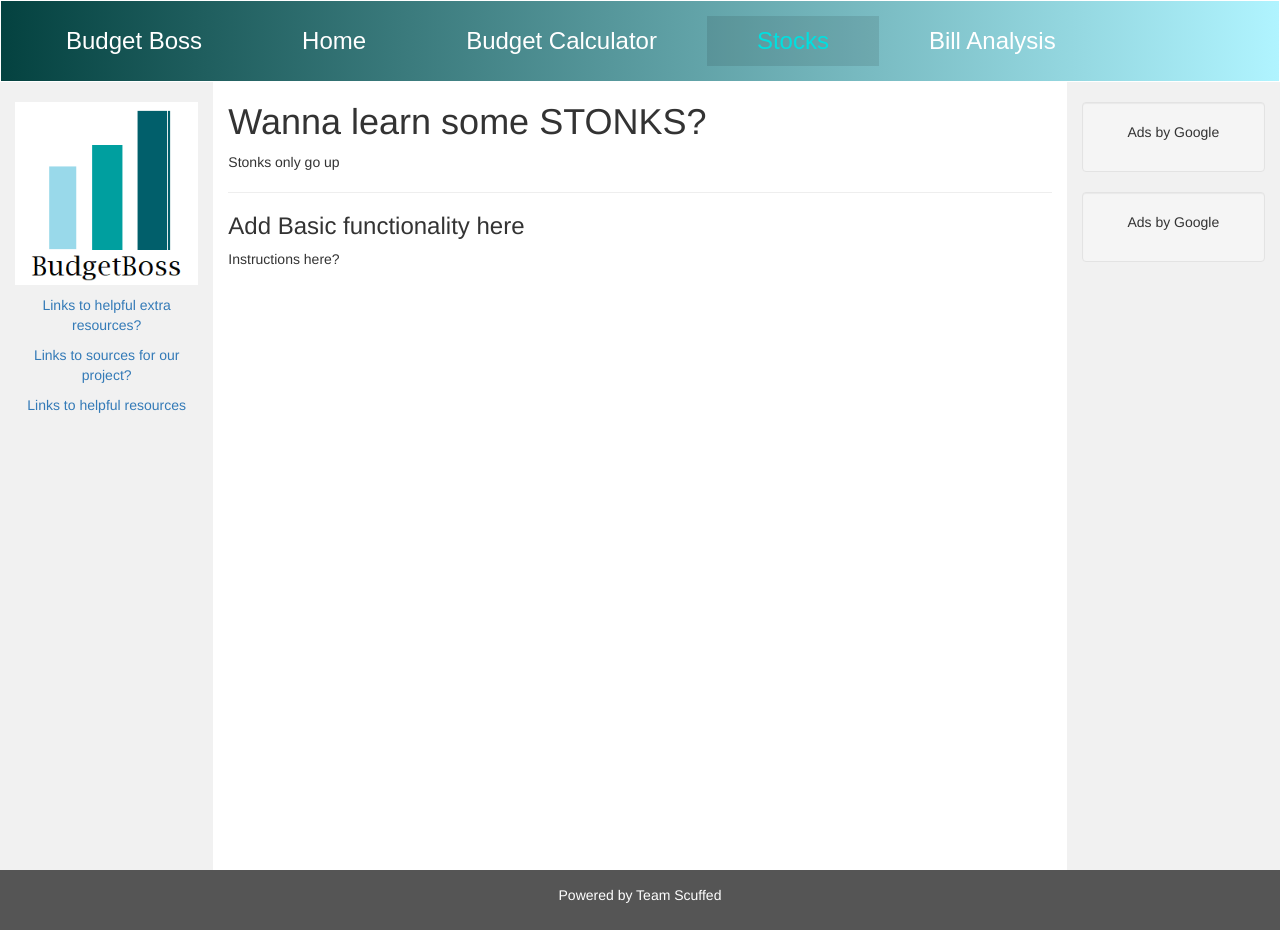
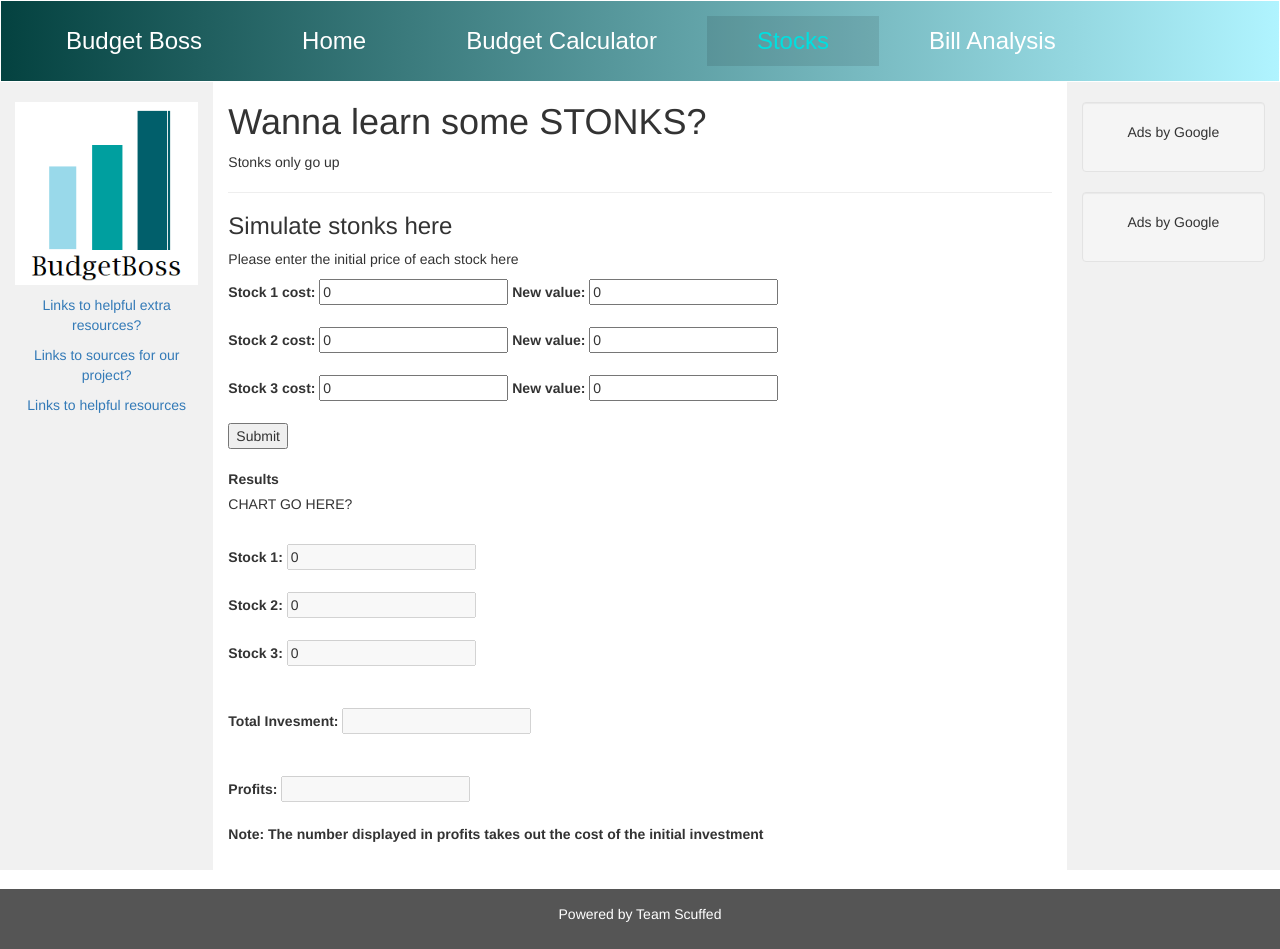
Before and after one commit to KyleM21/Budgetboss, a plain HTML site: page stocks.html in a window 1280 px wide. Drawn offline with nearby package versions, Linux system fonts and the light colour scheme.

Commit message:
Stocks page
Added the basic UI of the stocks page

```diff
--- a/stocks.html
+++ b/stocks.html
@@ -53,8 +53,45 @@
 		<h1>Wanna learn some STONKS?</h1>
 		<p>Stonks only go up</p>
 		<hr>
-		<h3>Add Basic functionality here</h3>
-		<p>Instructions here?<p>
+		<h3>Simulate stonks here</h3>
+		<p>Please enter the initial price of each stock here</p>
+		<form name="cForm" onsubmit="budget()">
+			<label for="stock1">Stock 1 cost:</label>
+			<input type="text" id="one" name="stock 1" value="0">
+				<label for="g1">New value:</label>
+				<input type="text" id="one" name="stock 1" value="0"><br><br>
+			<label for="stock2">Stock 2 cost:</label>
+			<input type="text" id="two" name="stock 2" value="0">
+				<label for="g2">New value:</label>
+				<input type="text" id="one" name="stock 1" value="0"><br><br>
+			<label for="stock3">Stock 3 cost:</label>
+			<input type="text" id="three" name="stock 3" value="0">
+				<label for="g3">New value:</label>
+				<input type="text" id="one" name="stock 1" value="0">
+			<br><br>
+			<input type="submit" value="Submit">
+			<br><br>
+			<label for="results">Results</label>
+			<br>
+			<p>CHART GO HERE?</p>
+			<br>
+			<label for="stock1r">Stock 1:</label>
+			<input type="text" id="r1" name="results1" value="0" disabled="disabled"><br><br>
+			<label for="stock2r">Stock 2:</label>
+			<input type="text" id="r2" name="results2" value="0" disabled="disabled"><br><br>
+			<label for="stock3r">Stock 3:</label>
+			<input type="text" id="r3" name="results3" value="0" disabled="disabled"><br><br>
+
+			<br>
+			<label for="Total">Total Invesment:</label>
+			<input type="text" id="total" name="Investment" value="" disabled="disabled"><br><br>
+			<br>
+			<label for="Total">Profits: </label>
+			<input type="text" id="total" name="Investment" value="" disabled="disabled"><br><br>
+			<label for="Total">Note: The number displayed in profits takes out the cost of the initial investment</label>
+
+		</form>
+	<br><br>
     </div>
     <div class="col-sm-2 sidenav">
       <div class="well">
```
